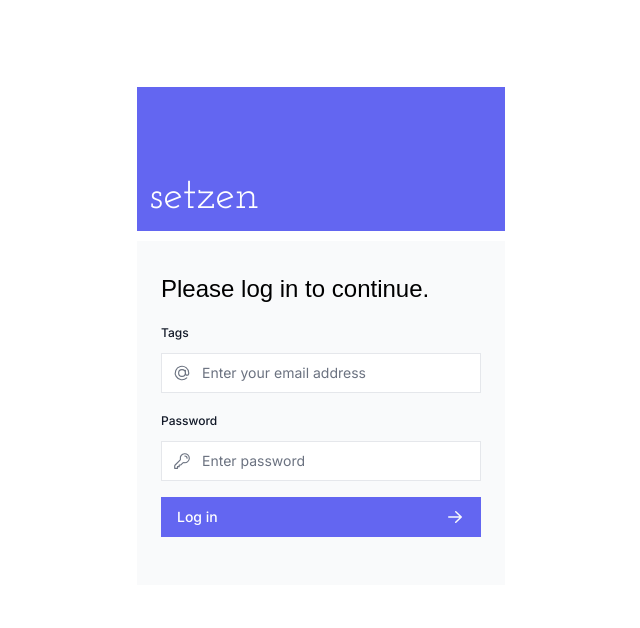
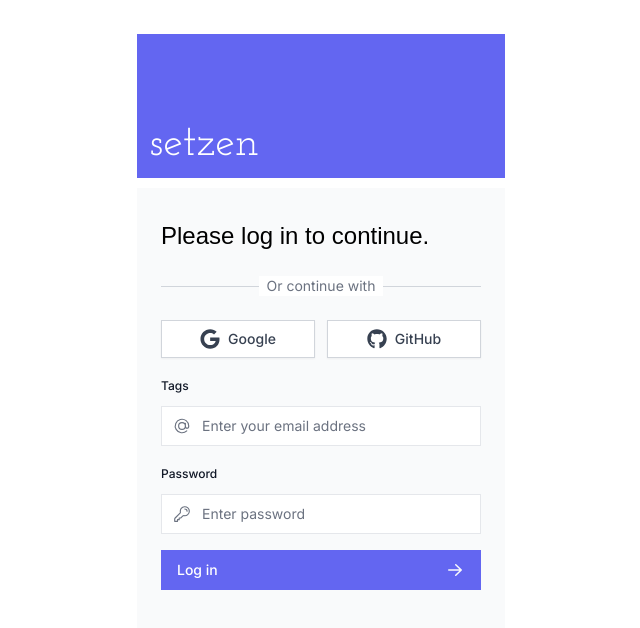
Before and after one commit to teamleaderleo/scrapbook, a Next.js app: page /login in a window 1280 px wide. Shown: the top 628 px of the page, without its empty margins (319-959 px from the left). Built offline with nearby package versions, Linux system fonts and the light colour scheme; no server answers; a web font is replaced by a local one.

Commit message:
Add social login stuff

```diff
--- a/app/dashboard/(overview)/page.tsx
+++ b/app/dashboard/(overview)/page.tsx
@@ -19,7 +19,7 @@ export default async function Page() {
       <Suspense fallback={<div>Loading recommendations...</div>}>
         {/* <DashboardRecommendations /> */}
       </Suspense>
-      <ChatArtifact />
+      {/* <ChatArtifact /> */}
     </>
   );
 }
--- a/app/lib/db/schema.ts
+++ b/app/lib/db/schema.ts
@@ -4,7 +4,10 @@ export const accounts = pgTable('account', {
   id: uuid('id').primaryKey(),
   name: text('name').notNull(),
   email: varchar('email', { length: 255 }).notNull(),
-  password: text('password').notNull(),
+  password: text('password'),
+  provider: varchar('provider', { length: 255 }),
+  providerAccountId: varchar('provider_account_id', { length: 255 }),
+  lastLogin: timestamp('last_login'),
 }, (table) => ({
   emailIndex: uniqueIndex('users_email_key').on(table.email),
 }));
--- a/app/lib/definitions.ts
+++ b/app/lib/definitions.ts
@@ -2,7 +2,10 @@ export type Account = {
   id: string; // Primary key
   name: string;
   email: string; // Unique
-  password: string;
+  password?: string;
+  provider?: string;
+  providerAccountId?: string;
+  lastLogin?: string;
 };
 
 export type Tag = {
--- a/auth.ts
+++ b/auth.ts
@@ -1,12 +1,12 @@
 import NextAuth from 'next-auth';
-import Credentials from 'next-auth/providers/credentials';
-import bcrypt from 'bcrypt';
+import GoogleProvider from "next-auth/providers/google";
+import GithubProvider from "next-auth/providers/github";
+import CredentialsProvider from "next-auth/providers/credentials";
+import { authConfig } from './auth.config';
 import { sql } from '@vercel/postgres';
 import { z } from 'zod';
 import type { Account } from '@/app/lib/definitions';
-import { authConfig } from './auth.config';
-import GoogleProvider from "next-auth/providers/google"
-import GitHubProvider from "next-auth/providers/github"
+import bcrypt from 'bcrypt';
 
 async function getUser(email: string): Promise<Account | undefined> {
   try {
@@ -22,14 +22,14 @@ export const { auth, signIn, signOut } = NextAuth({
   ...authConfig,
   providers: [
     GoogleProvider({
-      clientId: process.env.GOOGLE_CLIENT_ID,
-      clientSecret: process.env.GOOGLE_CLIENT_SECRET,
+      clientId: process.env.GOOGLE_CLIENT_ID!,
+      clientSecret: process.env.GOOGLE_CLIENT_SECRET!,
     }),
-    GitHubProvider({
-      clientId: process.env.GITHUB_ID,
-      clientSecret: process.env.GITHUB_SECRET,
+    GithubProvider({
+      clientId: process.env.GITHUB_ID!,
+      clientSecret: process.env.GITHUB_SECRET!,
     }),
-    Credentials({
+    CredentialsProvider({
       async authorize(credentials) {
         const parsedCredentials = z
           .object({ email: z.string().email(), password: z.string().min(6) })
@@ -37,17 +37,38 @@ export const { auth, signIn, signOut } = NextAuth({
 
         if (parsedCredentials.success) {
           const { email, password } = parsedCredentials.data;
-
           const user = await getUser(email);
           if (!user) return null;
-
-          const passwordsMatch = await bcrypt.compare(password, user.password);
+          const passwordsMatch = await bcrypt.compare(password, user.password || '');
           if (passwordsMatch) return user;
         }
-
         console.log('Invalid credentials');
         return null;
       },
     }),
   ],
+  callbacks: {
+    async signIn({ user, account }) {
+      if (account?.provider === 'google' || account?.provider === 'github') {
+        const existingUser = await getUser(user.email!);
+        if (existingUser) {
+          // User exists, update last login
+          await sql`
+            UPDATE account
+            SET last_login = CURRENT_TIMESTAMP,
+                provider = ${account.provider},
+                provider_account_id = ${account.providerAccountId}
+            WHERE email = ${user.email}
+          `;
+        } else {
+          // New user, create account
+          await sql`
+            INSERT INTO account (id, name, email, provider, provider_account_id, last_login)
+            VALUES (${user.id}, ${user.name}, ${user.email}, ${account.provider}, ${account.providerAccountId}, CURRENT_TIMESTAMP)
+          `;
+        }
+      }
+      return true;
+    },
+  },
 });
--- a/components/ui/login-form.tsx
+++ b/components/ui/login-form.tsx
@@ -3,6 +3,7 @@
 import { useState } from 'react';
 import { lusitana } from '@/components/ui/fonts';
 import { useRouter } from 'next/navigation';
+import { signIn } from 'next-auth/react';
 import {
   AtSymbolIcon,
   KeyIcon,
@@ -11,6 +12,7 @@ import {
 import { ArrowRightIcon } from '@heroicons/react/20/solid';
 import { Button } from './old-button';
 import { authenticate } from '@/app/lib/actions';
+import { FaGoogle, FaGithub } from 'react-icons/fa';
 
 export default function LoginForm() {
   const [email, setEmail] = useState('');
@@ -37,6 +39,10 @@ export default function LoginForm() {
     setIsPending(false);
   };
 
+  const handleSocialLogin = (provider: string) => {
+    signIn(provider, { callbackUrl: '/dashboard' });
+  };
+
   return (
     <form onSubmit={handleSubmit} className="space-y-3">
       <div className="flex-1 rounded-lg bg-gray-50 px-6 pb-4 pt-8">
@@ -45,6 +51,35 @@ export default function LoginForm() {
         </h1>
         <div className="w-full">
           <div>
+            <div className="mt-6">
+              <div className="relative">
+                <div className="absolute inset-0 flex items-center">
+                  <div className="w-full border-t border-gray-300" />
+                </div>
+                <div className="relative flex justify-center text-sm">
+                  <span className="px-2 bg-white text-gray-500">Or continue with</span>
+                </div>
+              </div>
+
+              <div className="mt-6 grid grid-cols-2 gap-3">
+                <button
+                  type="button"
+                  onClick={() => handleSocialLogin('google')}
+                  className="flex items-center justify-center w-full px-4 py-2 border border-gray-300 shadow-sm text-sm font-medium rounded-md text-gray-700 bg-white hover:bg-gray-50"
+                >
+                  <FaGoogle className="w-5 h-5 mr-2" />
+                  Google
+                </button>
+                <button
+                  type="button"
+                  onClick={() => handleSocialLogin('github')}
+                  className="flex items-center justify-center w-full px-4 py-2 border border-gray-300 shadow-sm text-sm font-medium rounded-md text-gray-700 bg-white hover:bg-gray-50"
+                >
+                  <FaGithub className="w-5 h-5 mr-2" />
+                  GitHub
+                </button>
+              </div>
+            </div>
             <label
               className="mb-3 mt-5 block text-xs font-medium text-gray-900"
               htmlFor="email"
--- a/package.json
+++ b/package.json
@@ -36,6 +36,7 @@
     "react": "19.0.0-rc-c21bcd627b-20240624",
     "react-beautiful-dnd": "^13.1.1",
     "react-dom": "19.0.0-rc-c21bcd627b-20240624",
+    "react-icons": "^5.2.1",
     "tailwind-merge": "^2.3.0",
     "tailwindcss": "3.3.3",
     "tailwindcss-animate": "^1.0.7",
```
Also changed, not shown: 1 other file (tests, documents, lock files or other folders).
